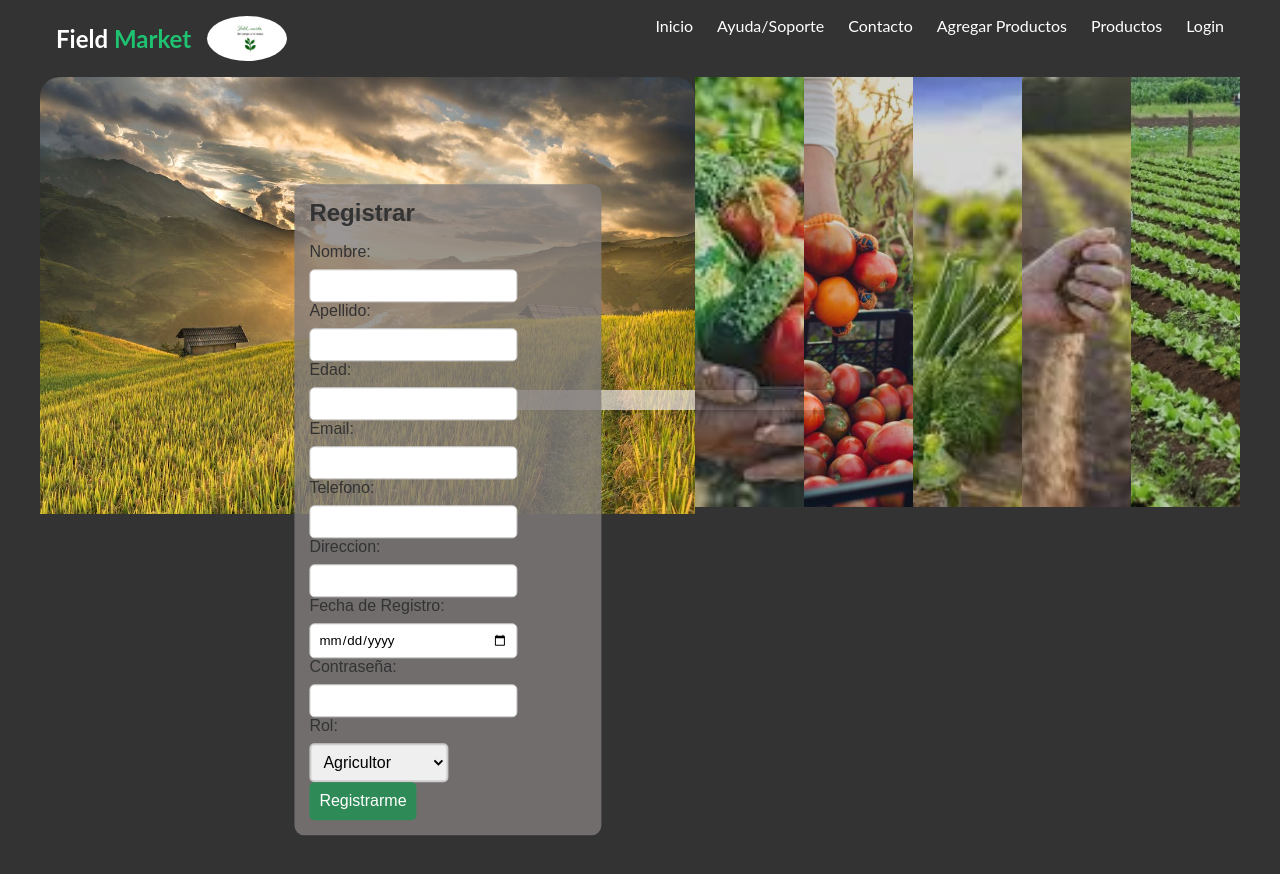
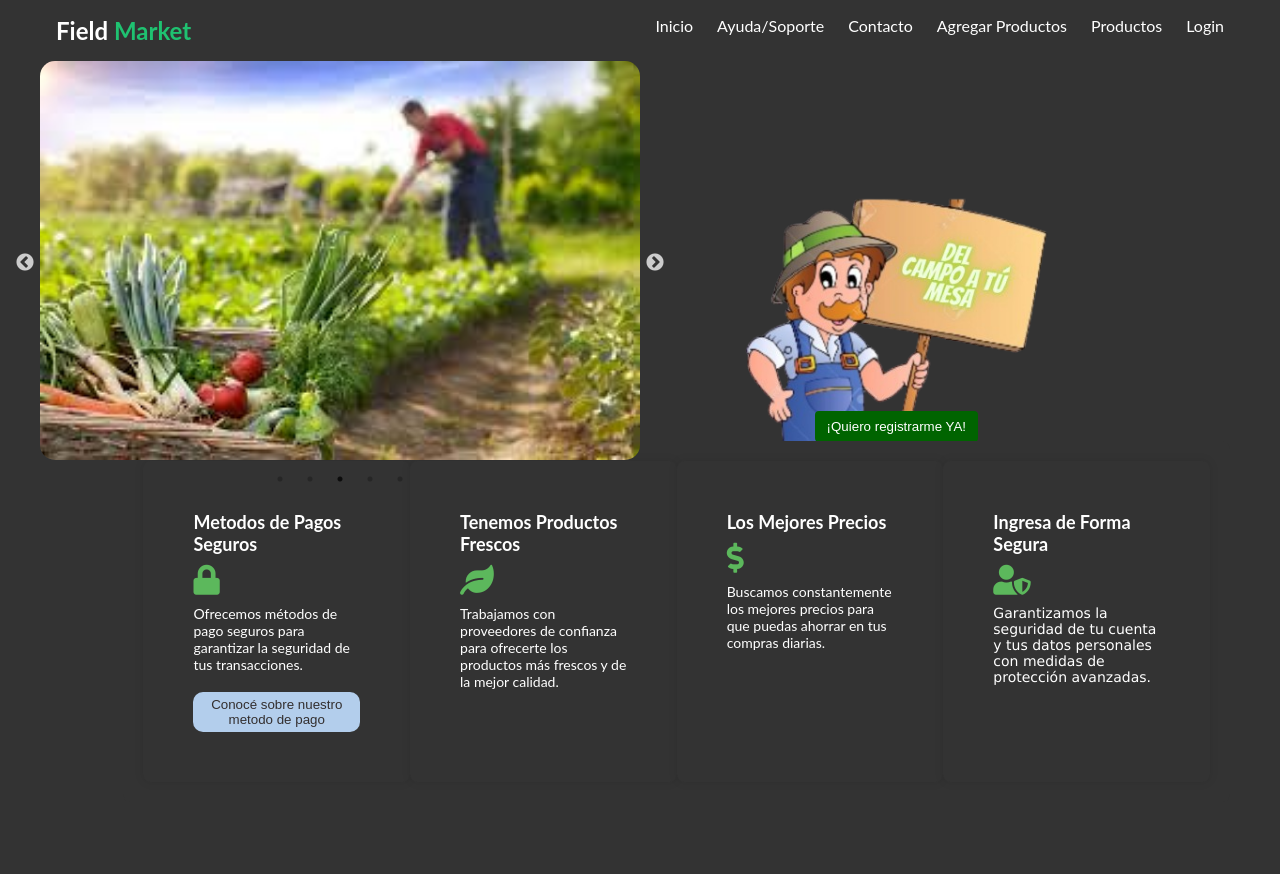
Before and after one commit to CHERYF21/Front_Field, a React (Create React App) app: page / in a window 1280 px wide. Shown: the top 874 px of the page. Built offline with nearby package versions, Linux system fonts and the light colour scheme; no server answers.

Commit message:
Hice la pagina de inicio

```diff
--- a/public/index.html
+++ b/public/index.html
@@ -10,6 +10,8 @@
       content="Web site created using create-react-app"
     />
     <link rel="apple-touch-icon" href="%PUBLIC_URL%/logo192.png" />
+    <link href="https://cdnjs.cloudflare.com/ajax/libs/font-awesome/5.15.4/css/all.min.css" rel="stylesheet">
+
     <!--
       manifest.json provides metadata used when your web app is installed on a
       user's mobile device or desktop. See https://developers.google.com/web/fundamentals/web-app-manifest/
--- a/src/assets/imagenes.js
+++ b/src/assets/imagenes.js
@@ -5,6 +5,7 @@ import img2 from './img/img2.jpg'
 import img3 from './img/img3.jpg'
 import img4 from './img/img4.jpg'
 import img5 from './img/img5.jpg'
+import imagen from './img/imagen.png'
 
 export default{
     "img": registro_fondo,
@@ -13,8 +14,8 @@ export default{
     "img2": img2,
     "img3": img3,
     "img4": img4,
-    "img5": img5
-
+    "img5": img5,
+    "imagen":imagen
 
 
 }
--- a/src/components/Main.jsx
+++ b/src/components/Main.jsx
@@ -1,32 +1,47 @@
 import React from 'react';
-import styled from 'styled-components';
+import Slider from 'react-slick';
+import 'slick-carousel/slick/slick.css';
+import 'slick-carousel/slick/slick-theme.css';
 import imagenes from '../assets/imagenes';
-import UserForm from './UserForms';
-
-function Main() {
-  return (
-    <MainContainer>
-      <ImageContainer>
-        <img src={imagenes.img} alt="Imagen" className="img" />
-      </ImageContainer>
-      <UserFormContainer>
-        <UserForm />
-      </UserFormContainer>
-
-      <section>
-      <img src={imagenes.img1} alt="carrousel" />
-      <img src={imagenes.img2} alt="carrousel" />
-      <img src={imagenes.img3} alt="carrousel" />
-      <img src={imagenes.img4} alt="carrousel" />
-      <img src={imagenes.img5} alt="carrousel" />
-    </section>
+import UserFormModal from './UserForms';
+import RightSidebar from './RightSidebar';
+import styled, { keyframes } from 'styled-components';
 
 
 
 
+function Main() {
+  const settings = {
+    dots: true,
+    infinite: true,
+    speed: 500,
+    slidesToShow: 1,
+    slidesToScroll: 1,
+    autoplay: true,
+    autoplaySpeed: 2000,
+  };
+
+  return (
+    <MainContainer>
+      <CarouselContainer>
+        <Slider {...settings}>
+          <img src={imagenes.img1} alt="carousel" />
+          <img src={imagenes.img2} alt="carousel" />
+          <img src={imagenes.img3} alt="carousel" />
+          <img src={imagenes.img4} alt="carousel" />
+          <img src={imagenes.img5} alt="carousel" />
+        </Slider>
+      </CarouselContainer>
+      <ImageContainer>
+        <ZoomImage src={imagenes.imagen} alt="" />
+      </ImageContainer>
+    <UserFormContainer>
+      <UserFormModal />
+      </UserFormContainer>
+      <RightSidebarContainer>
+        <RightSidebar />
+      </RightSidebarContainer>
     </MainContainer>
-
-
   );
 }
 
@@ -34,48 +49,60 @@ export default Main;
 
 const MainContainer = styled.div`
   background-color: #333;
+  position: relative;
+  height: 100vh;
   display: flex;
-  flex-direction: row;
-  height: 2000px;
-  section{
-  display: flex;
-  width: 600px;
-  height: 430px;
-}
-section img{
-  width: 0px;
-  flex-grow: 1;
-  object-fit: cover;
-  opacity: .8;
-  transition: .5s ease;
-}
-section img:hover{
-  cursor: crosshair;
-  width: 300px;
-  opacity: 1;
-  filter: contrast(120%);
-}
-
-
-
-
+  justify-content: space-between;
 `;
 
-const ImageContainer = styled.div`
-  width: 60%;
-  border-radius: 20px;
-  overflow: hidden;
-  position: relative;
+const ContentContainer = styled.div`
+  display: flex;
+  flex-direction: column;
+`;
 
+const CarouselContainer = styled.div`
+  width: 50%;
+  height: 130px;
+
+  img {
+    border-radius: 15px;
+  }
 `;
 
 const UserFormContainer = styled.div`
   width: 30%;
-  position: absolute;
-  top: 50%;
-  left: 50%;
-  transform: translate(-50%, -50%);
-  background-color: rgba(238, 229, 229, 0.7);
   padding: 10px;
   border-radius: 20px;
+  margin-top: 40px;
+
 `;
+
+const RightSidebarContainer = styled.div`
+ width: 100%;
+  padding: 10px;
+  border-radius: 20px;
+  margin-top: 370px;
+  margin-left: -1000px;
+
+`;
+const ImageContainer = styled.div`
+  display: flex;
+  justify-content: center;
+  align-items: center;
+  margin-top: -217px;
+  margin-right: -490px;
+
+`;
+
+const zoomIn = keyframes`
+  from {
+    transform: scale(0.7);
+  }
+  to {
+    transform: scale(1.2);
+  }
+`;
+
+const ZoomImage = styled.img`
+  animation: ${zoomIn} 0.5s ease-in-out;
+`;
--- a/src/components/Navbar.jsx
+++ b/src/components/Navbar.jsx
@@ -10,7 +10,6 @@ function Navbar() {
         <Title>
           Field <Span>Market</Span>
         </Title>
-        <Logo src={imagenes.logo} alt="Logo" />
       </LogoContainer>
       <NavLinks>
         <NavLink to="/">Inicio</NavLink>
--- /dev/null
+++ b/src/components/RightSidebar.jsx
@@ -0,0 +1,110 @@
+import React, { useEffect, useState } from "react";
+import styled from 'styled-components';
+
+function RightSidebar() {
+    return (
+      <SidebarContainer>
+        <CardContainer>
+          <Card>
+
+            <CardContent>
+              <Header>Metodos de Pagos Seguros</Header>
+              <Icon className="fas fa-lock" />
+              <Description>Ofrecemos métodos de pago seguros para garantizar la seguridad de tus transacciones.</Description>
+              <br />
+              <SubmitButton type="submit"> Conocé sobre nuestro metodo de pago</SubmitButton>
+            </CardContent>
+          </Card>
+          <Card>
+
+            <CardContent>
+              <Header>Tenemos Productos Frescos</Header>
+              <Icon className="fas fa-leaf" />
+              <Description>Trabajamos con proveedores de confianza para ofrecerte los productos más frescos y de la mejor calidad.</Description>
+            </CardContent>
+          </Card>
+          <Card>
+
+            <CardContent>
+              <Header>Los Mejores Precios</Header>
+              <Icon className="fas fa-dollar-sign" />
+              <Description>Buscamos constantemente los mejores precios para que puedas ahorrar en tus compras diarias.</Description>
+            </CardContent>
+          </Card>
+          <Card>
+
+            <CardContent>
+              <Header>Ingresa de Forma Segura</Header>
+              <Icon className="fas fa-user-shield" />
+              <Description className='descripcion'>Garantizamos la seguridad de tu cuenta y tus datos personales con medidas de protección avanzadas.</Description>
+
+            </CardContent>
+          </Card>
+        </CardContainer>
+      </SidebarContainer>
+    );
+  }
+
+  export default RightSidebar;
+
+  const SidebarContainer = styled.div`
+    background-color: #333;
+    padding: 20px;
+    border-radius: 8px;
+  `;
+
+  const CardContainer = styled.div`
+    display: flex;
+    flex-direction: row;
+    justify-content: space-between;
+
+  `;
+
+  const Card = styled.div`
+   background-color: #333;
+    border-radius: 8px;
+    padding: 50px;
+    width: 100%; /* Ajusta el ancho según tu preferencia */
+    box-shadow: 0 0 10px rgba(0, 0, 0, 0.1);
+  `;
+
+  const Icon = styled.i`
+    color: #5cb85c;
+    font-size: 30px;
+    margin-bottom: 10px;
+  `;
+
+  const CardContent = styled.div`
+    flex-grow: 1;
+
+    .descripcion{
+      font-family: 'Lucida Sans', 'Lucida Sans Regular', 'Lucida Grande', 'Lucida Sans Unicode', Geneva, Verdana, sans-serif;
+    }
+
+  `;
+
+  const Header = styled.h3`
+    color:white;
+    font-size: 18px;
+    margin-bottom: 10px;
+  `;
+
+
+  const Description = styled.p`
+    color: white;
+    font-size: 14px;
+  `;
+  const SubmitButton = styled.button`
+    width: 100%;
+    padding: 5px;
+    background-color: #b3ceec;
+    color: #332f2f;
+    border: none;
+    border-radius: 10px;
+    cursor: pointer;
+    transition: background-color 0.3s;
+
+    &:hover {
+      background-color: #80b2eb75;
+    }
+  `;
--- a/src/components/UserForms.jsx
+++ b/src/components/UserForms.jsx
@@ -2,9 +2,7 @@ import React, { useEffect, useState } from "react";
 import styled from 'styled-components';
 import { crearUsuario, saveUser } from "../service/userService";
 
-
-
-function UserForm() {
+function UserFormModal() {
     const [newUser, setNewUser] = useState({
         nombre: '',
         apellido: '',
@@ -17,8 +15,7 @@ function UserForm() {
         rol: 'Agricultor'
     });
 
-
-    const [rolOption, setRolOption] = useState('Agricultor');
+    const [showModal, setShowModal] = useState(false);
 
     const handleInputChange = (e) => {
         const { name, value } = e.target;
@@ -26,40 +23,45 @@ function UserForm() {
             ...newUser,
             [name]: value
         });
-
-        console.log(newUser);
     };
 
     const handleRoleChange = (e) => {
         const { value } = e.target;
-        setRolOption(value);
         setNewUser({
+            ...newUser,
             rol: value
         });
     };
 
     const handleSubmit = async (e) => {
         e.preventDefault();
-
         if (!newUser.nombre || !newUser.apellido || !newUser.edad || !newUser.email || !newUser.telefono || !newUser.direccion || !newUser.fechaRegistro || !newUser.password || !newUser.rol) {
             return;
         }
         try {
-            console.log(newUser)
             await crearUsuario(newUser);
-            alert('Usuaraio Registrado');
+            alert('Usuario Registrado');
         } catch (error) {
             console.log('Error al Registrar: ', error);
             alert(error.message);
         };
     };
+
     useEffect(() => {
         saveUser();
-    })
+    }, []);
+
     return (
-        <FormContainer onSubmit={handleSubmit}>
-            <Title>Registrar</Title>
-            <FormGroup>
+        <>
+            <ModalBackground show={showModal}>
+                <ModalContent>
+                    <ModalHeader>
+                        <CloseButton onClick={() => setShowModal(false)}>X</CloseButton>
+                    </ModalHeader>
+                    <ModalBody>
+                        <FormContainer onSubmit={handleSubmit}>
+                            <Title>Registrarme</Title>
+                            <FormGroup>
                 <Label htmlFor="nombre">Nombre:</Label>
                 <Input
                     type="text"
@@ -77,17 +79,6 @@ function UserForm() {
                     id="apellido"
                     name="apellido"
                     value={newUser.apellido}
-                    onChange={handleInputChange}
-                    required
-                />
-            </FormGroup>
-            <FormGroup>
-                <Label htmlFor="edad">Edad:</Label>
-                <Input
-                    type="number"
-                    id="edad"
-                    name="edad"
-                    value={newUser.edad}
                     onChange={handleInputChange}
                     required
                 />
@@ -125,18 +116,6 @@ function UserForm() {
                     required
                 />
             </FormGroup>
-
-            <FormGroup>
-                <Label htmlFor="fechaRegistro">Fecha de Registro:</Label>
-                <Input
-                    type="date"
-                    id="fechaRegistro"
-                    name="fechaRegistro"
-                    value={newUser.fechaRegistro}
-                    onChange={handleInputChange}
-                    required
-                />
-            </FormGroup>
             <FormGroup>
                 <Label htmlFor="password">Contraseña:</Label>
                 <Input
@@ -155,78 +134,117 @@ function UserForm() {
                     <option value="Comprador">Comprador</option>
                 </Select>
             </FormGroup>
-
-            <Button type="submit">Registrarme</Button>
-
-        </FormContainer>
+                            <Button type="submit">Registrarme</Button>
+                        </FormContainer>
+                    </ModalBody>
+                </ModalContent>
+            </ModalBackground>
+            <OpenModalButton onClick={() => setShowModal(true)}>¡Quiero registrarme YA!</OpenModalButton>
+        </>
     );
 }
 
-export default UserForm;
+export default UserFormModal;
+
+const ModalBackground = styled.div`
+  position: fixed;
+  top: 0;
+  left: 0;
+  width: 100%;
+  height: 100%;
+  background-color: rgba(0, 0, 0, 0.5);
+  display: ${({ show }) => (show ? 'block' : 'none')};
+`;
+const ModalContent = styled.div`
+  position: fixed;
+  top: 50%;
+  left: 50%;
+  transform: translate(-50%, -50%);
+  background-color: white;
+  padding: 20px;
+  border-radius: 8px;
+  max-width: 80%;
+  max-height: 80%;
+  overflow: auto;
+`;
+
+const ModalHeader = styled.div`
+  display: flex;
+  justify-content: flex-end;
+`;
+
+const ModalBody = styled.div`
+  margin-top: 20px;
+`;
+
+const CloseButton = styled.button`
+  background-color: #006400;
+  color: white;
+  border: none;
+  padding: 8px 12px;
+  border-radius: 4px;
+  cursor: pointer;
+`;
+
+const OpenModalButton = styled.button`
+  background-color: #006400;
+  color: white;
+  border: none;
+  padding: 8px 12px;
+  border-radius: 4px;
+  cursor: pointer;
+  margin-top: 300px;
+  margin-left: 30px;
+`;
 
 const FormContainer = styled.form`
-  width: 80%;
-  margin: 90px auto;
-  position: absolute;
-  top: 30px;
-  left: 0%;
-  transform: translate(-50%, -50%);
-  background-color: rgba(129, 124, 124, 0.8);
-  padding: 15px;
-  border-radius: 10px;
+  background-color: #f0f8f0;
+  padding: 20px;
+  border-radius: 8px;
+  max-width: 400px;
+  margin: 0 auto;
+`;
+
+const Title = styled.h2`
+  color: #006400;
+  text-align: center;
 `;
 
 const FormGroup = styled.div`
-  margin-bottom: rem;
+  margin-bottom: 15px;
 `;
 
 const Label = styled.label`
-  font-family: Arial, sans-serif;
-  font-size: 1rem;
-  color: #333;
   display: block;
-  margin-bottom: 0.5rem;
+  margin-bottom: 5px;
+  color: #006400;
 `;
 
 const Input = styled.input`
-  width: 75%;
-  padding: 0.5rem;
+  width: 100%;
+  padding: 8px;
   border: 1px solid #ccc;
-  border-radius: 5px;
-  font-family: Arial, sans-serif;
+  border-radius: 4px;
 `;
 
 const Select = styled.select`
-  width: 50%;
-  padding: 0.5rem;
-  border: 2px solid #ccc;
-  border-radius: 5px;
-  font-family: Arial, sans-serif;
-  font-size: 1rem;
-`;
-
-const Title = styled.h1`
-  font-family: Arial, sans-serif;
-  font-size: 1.5rem;
-  color: #333;
-  margin-bottom: 1rem;
+  width: 100%;
+  padding: 8px;
+  border: 1px solid #ccc;
+  border-radius: 4px;
 `;
 
 const Button = styled.button`
-  background-color: #2E8B57;
-  color: white;
-  padding: 0.5rem 1rem;
+  width: 100%;
+  padding: 10px;
+  background-color: #006400;
+  color: #fff;
   border: none;
-  border-radius: 5px;
+  border-radius: 4px;
   cursor: pointer;
-  font-family: Arial, sans-serif;
-  font-size: 1rem;
   transition: background-color 0.3s;
-  padding: 10px;
-
-
 
   &:hover {
-    background-color: #555;
+    background-color: #004d00;
   }
 `;
```
Also changed, not shown: src/assets/img/imagen.png (added).
